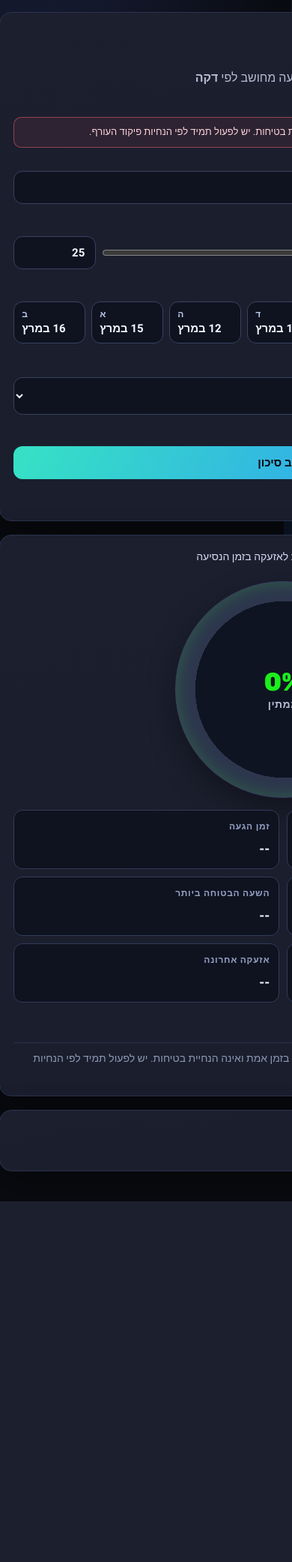
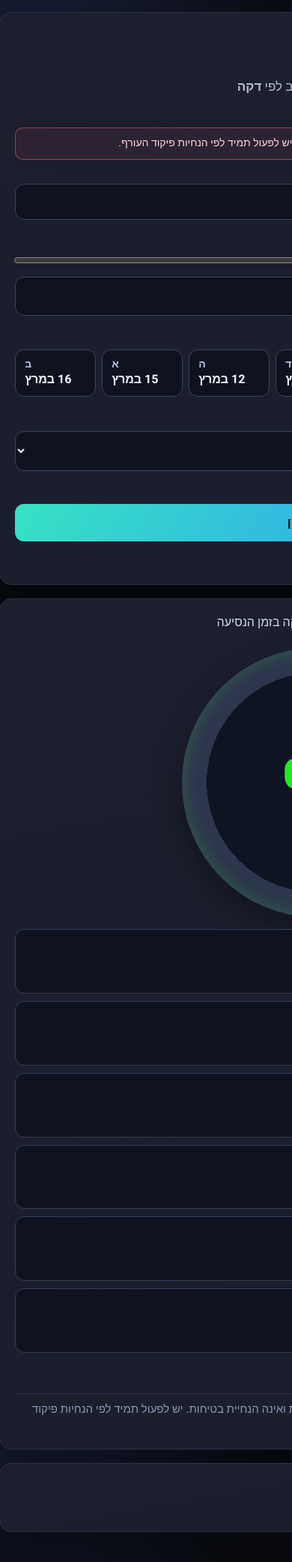
Before and after one commit to ilankt/is-it-safe-to-drive, a Python web app: template src/app/templates/index.html in a window 390 px wide; the page is wider, and only the part inside the window is pictured. Shown: that part at 75% size. Before the commit the page ends 1602 px from the top of that part, so only its background shows below. Run offline with Jinja, Linux system fonts and the light colour scheme; the template is opened without the code that fills it, so the values that code supplies are empty.

Commit message:
Improve mobile readability and touch sizing

```diff
--- a/src/app/static/styles.css
+++ b/src/app/static/styles.css
@@ -26,6 +26,7 @@ body {
   color: var(--text-0);
   font-family: "Heebo", "Segoe UI", sans-serif;
   direction: rtl;
+  line-height: 1.45;
 }
 
 .ambient-bg {
@@ -109,6 +110,7 @@ input[type="text"],
 input[type="number"],
 select {
   width: 100%;
+  min-height: 48px;
   border: 1px solid #394161;
   border-radius: 12px;
   background: #0f1320;
@@ -146,7 +148,8 @@ button {
   background: linear-gradient(115deg, var(--accent), var(--accent-soft));
   color: #05070c;
   font-weight: 800;
-  padding: 13px 16px;
+  min-height: 50px;
+  padding: 13px 18px;
   cursor: pointer;
   transition: transform 120ms ease, filter 160ms ease;
 }
@@ -237,8 +240,8 @@ button:active {
 }
 
 .suggestion-item {
-  padding: 10px 12px;
-  font-size: 14px;
+  padding: 12px 14px;
+  font-size: 15px;
   cursor: pointer;
   color: #e7ecff;
 }
@@ -372,10 +375,112 @@ button:active {
   .shell {
     grid-template-columns: 1fr;
     margin-top: 16px;
+    width: min(1100px, 96vw);
   }
 
   .panel {
-    padding: 18px;
+    padding: 20px;
     border-radius: 16px;
   }
+
+  h1 {
+    font-size: clamp(30px, 8vw, 38px);
+  }
+
+  .subtitle {
+    font-size: 16px;
+  }
+
+  label {
+    font-size: 14px;
+  }
+
+  input,
+  select,
+  button {
+    font-size: 17px;
+  }
+
+  .day-chip {
+    min-width: 108px;
+    padding: 12px;
+  }
+
+  .day-chip-weekday {
+    font-size: 14px;
+  }
+
+  .day-chip-date {
+    font-size: 16px;
+  }
+
+  .field-hint {
+    font-size: 14px;
+  }
+
+  .dial {
+    width: min(400px, 86vw);
+  }
+
+  .dial-caption {
+    font-size: 16px;
+  }
+
+  .dial-label {
+    font-size: 16px;
+  }
+
+  .meta-title {
+    font-size: 13px;
+  }
+
+  .meta-value {
+    font-size: 20px;
+  }
+
+  .result-explanation,
+  .result-disclaimer,
+  .credit-line {
+    font-size: 15px;
+  }
 }
+
+@media (max-width: 640px) {
+  .kicker {
+    font-size: 12px;
+  }
+
+  .subtitle {
+    font-size: 17px;
+    line-height: 1.5;
+  }
+
+  .safety-warning {
+    font-size: 14px;
+  }
+
+  .distance-row {
+    grid-template-columns: 1fr;
+    gap: 12px;
+  }
+
+  .distance-row input[type="number"] {
+    min-height: 52px;
+  }
+
+  .result-meta {
+    grid-template-columns: 1fr;
+  }
+
+  .meta-card {
+    padding: 14px;
+  }
+
+  .dial {
+    width: min(420px, 92vw);
+  }
+
+  .dial-value {
+    font-size: clamp(44px, 15vw, 62px);
+  }
+}
```
